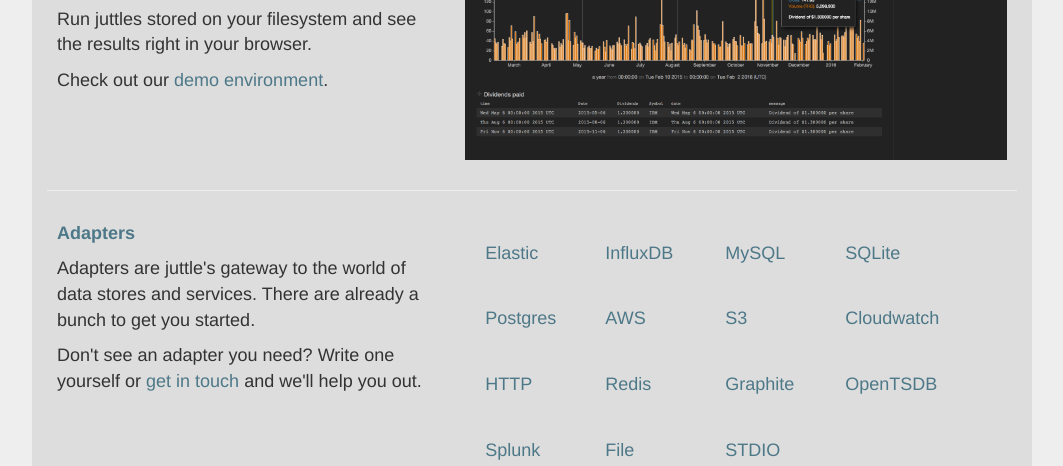
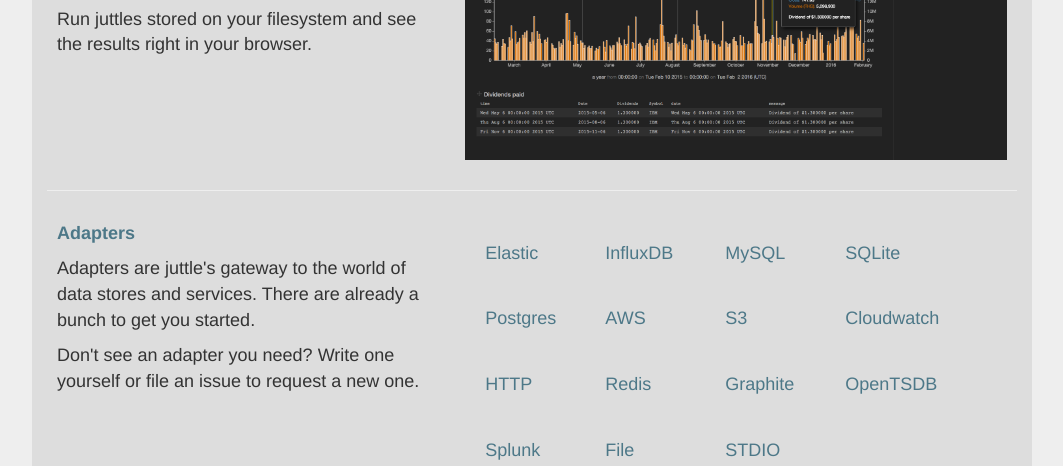
Before and after one commit to juttle/juttle.github.io, a plain HTML site: page index.html in a window 1280 px wide. Shown: the part 2331-2797 px from the top of the page, without its empty margins (108-1171 px from the left). Drawn offline with Linux system fonts and the light colour scheme.

Commit message:
remove links to jut.io and demo.juttle.io

```diff
--- a/index.html
+++ b/index.html
@@ -26,7 +26,6 @@
                     <li><a href="https://github.com/juttle/juttle">GitHub</a></li>
                     <li><a href="http://juttle.github.io/juttle/">Docs</a></li>
                     <li><a href="https://github.com/juttle/juttle/wiki">Wiki</a></li>
-                    <li><a href="https://www.jut.io/">Company</a></li>
                     <li><a href="https://gitter.im/juttle/juttle">Chat</a></li>
                 </ul>
             </div>
@@ -133,8 +132,6 @@
                                     <p>
                                         Run juttles stored on your filesystem and see the results right in your browser.
                                     </p>
-                                    <p>
-                                        Check out our <a href="http://demo.juttle.io/?path=%2Fexamples%2Findex.juttle">demo environment</a>.
                                 </div>
                             </div>
                             <div class="col-md-7">
@@ -152,7 +149,7 @@
                                         Adapters are juttle's gateway to the world of data stores and services. There are already a bunch to get you started.
                                     </p>
                                     <p>
-                                        Don't see an adapter you need? Write one yourself or <a href="mailto:contact@jut.io">get in touch</a> and we'll help you out.
+                                        Don't see an adapter you need? Write one yourself or file an issue to request a new one.
                                     </p>
                                 </div>
                             </div>
```
